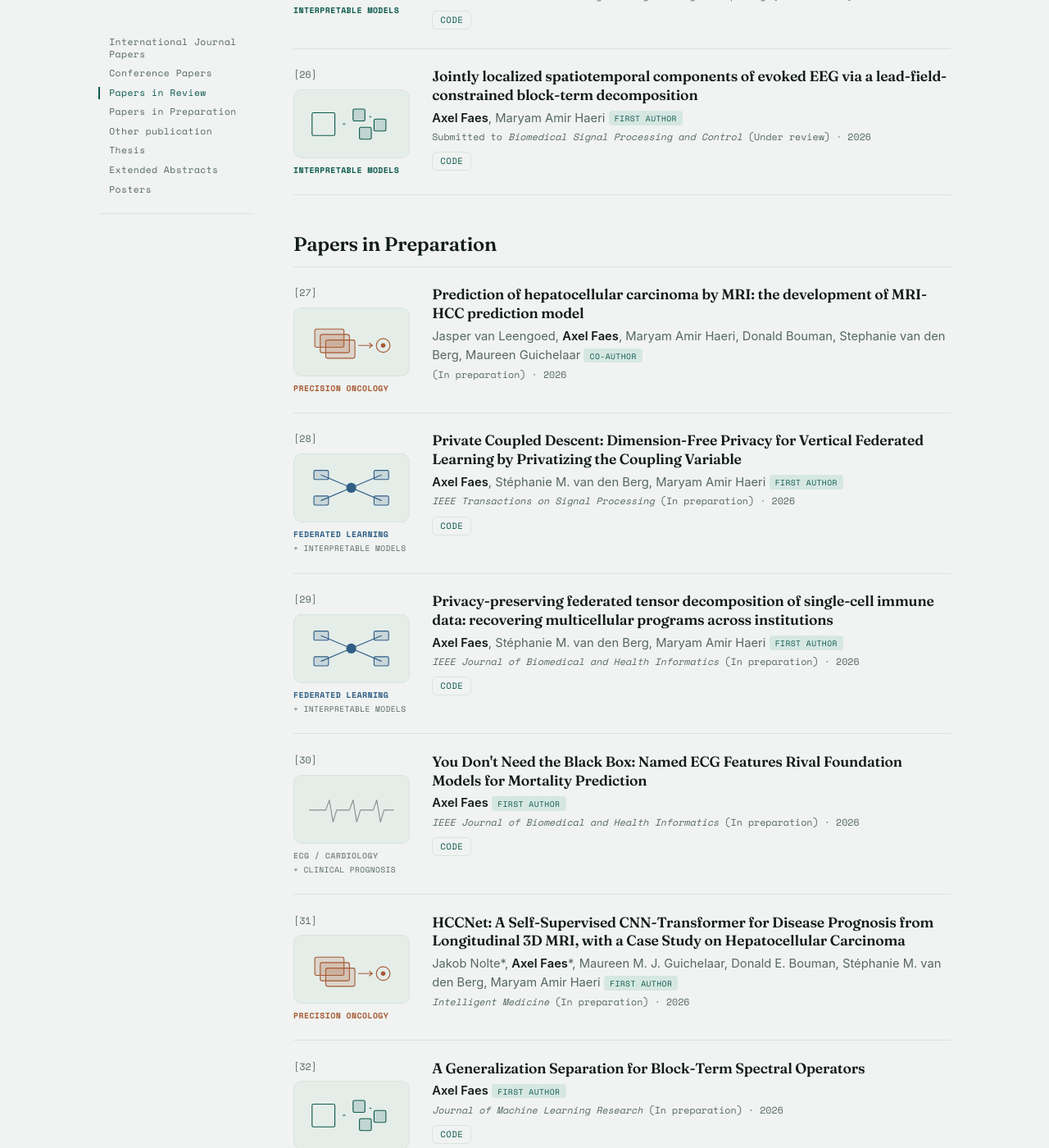
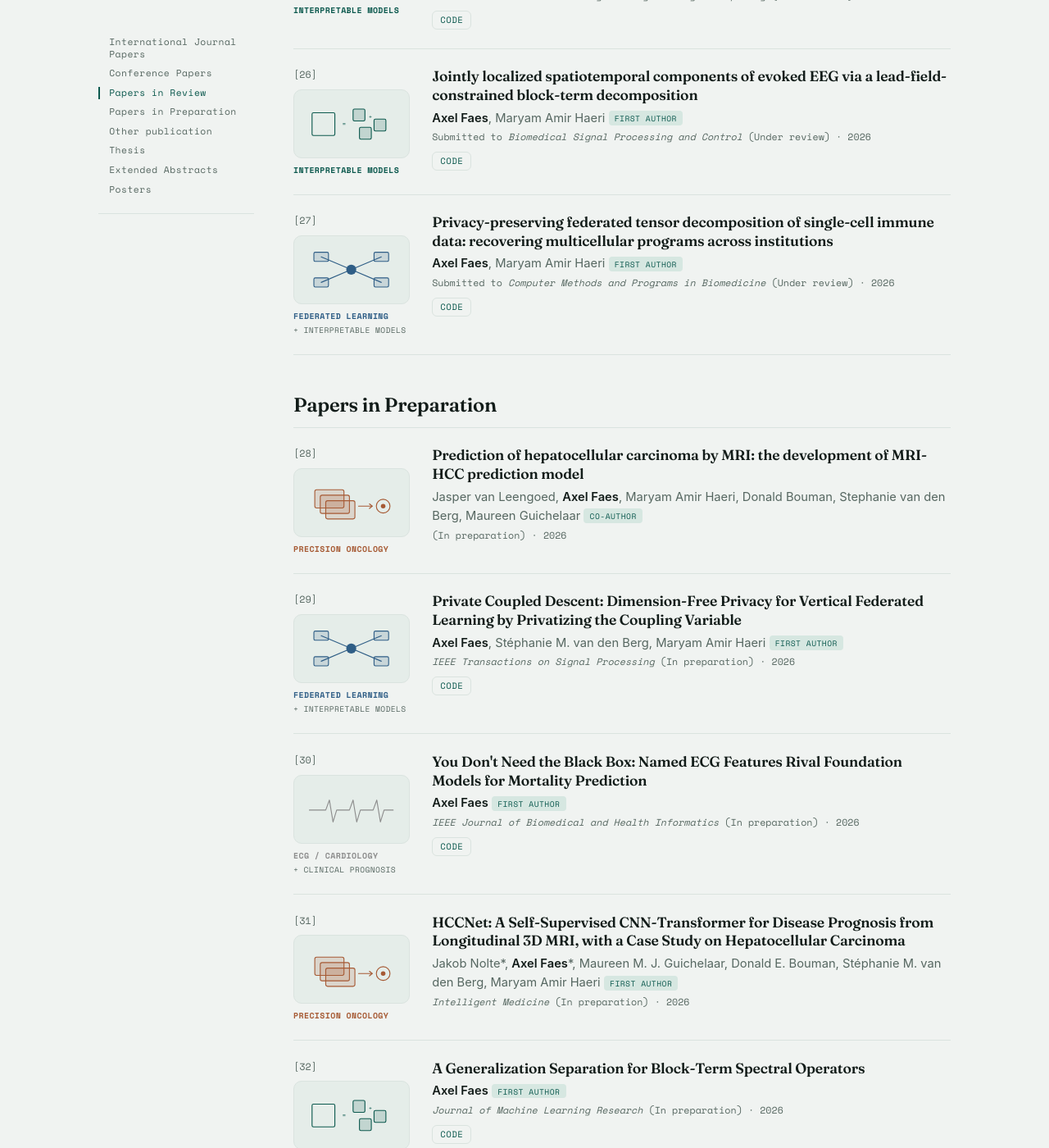
Before and after one commit to TheAxeC/theaxec.github.io, a Jekyll site: the page built from _pages/publications.md, in a window 1280 px wide and 1400 px high, scrolled down 5581 px. Shown: the whole window at 82% size. Built offline with Jekyll 4.4.1, drawn with Linux system fonts in a browser that asks for light colours.

Commit message:
Move the Fed-Multicellular entry to papers in review
- Set the authors to Axel Faes and Maryam Amir Haeri and the status to under review at Computer Methods and Programs in Biomedicine

```diff
--- a/_data/publications.yml
+++ b/_data/publications.yml
@@ -115,6 +115,18 @@
           book: "Biomedical Signal Processing and Control"
           pub_date: 2026
           abstract: ""
+        - authors: Axel Faes, Maryam Amir Haeri
+          title: "Privacy-preserving federated tensor decomposition of single-cell immune data: recovering multicellular programs across institutions"
+          program: [federated, tensor]
+          url: ""
+          links:
+            Code: "https://github.com/TheAxeC/federated-multicellular-tensor"
+          order: "first"
+          pub_pre: "Submitted to "
+          pub_post: '(Under review)'
+          book: "Computer Methods and Programs in Biomedicine"
+          pub_date: 2026
+          abstract: ""
 papers-in-preparation:
     title: Papers in Preparation
     papers:
@@ -137,18 +149,6 @@
           pub_pre: ""
           pub_post: '(In preparation)'
           book: "IEEE Transactions on Signal Processing"
-          pub_date: 2026
-          abstract: ""
-        - authors: Axel Faes, Stéphanie M. van den Berg, Maryam Amir Haeri
-          title: "Privacy-preserving federated tensor decomposition of single-cell immune data: recovering multicellular programs across institutions"
-          program: [federated, tensor]
-          url: ""
-          links:
-            Code: "https://github.com/TheAxeC/federated-multicellular-tensor"
-          order: "first"
-          pub_pre: ""
-          pub_post: '(In preparation)'
-          book: "IEEE Journal of Biomedical and Health Informatics"
           pub_date: 2026
           abstract: ""
         - authors: Axel Faes
```
